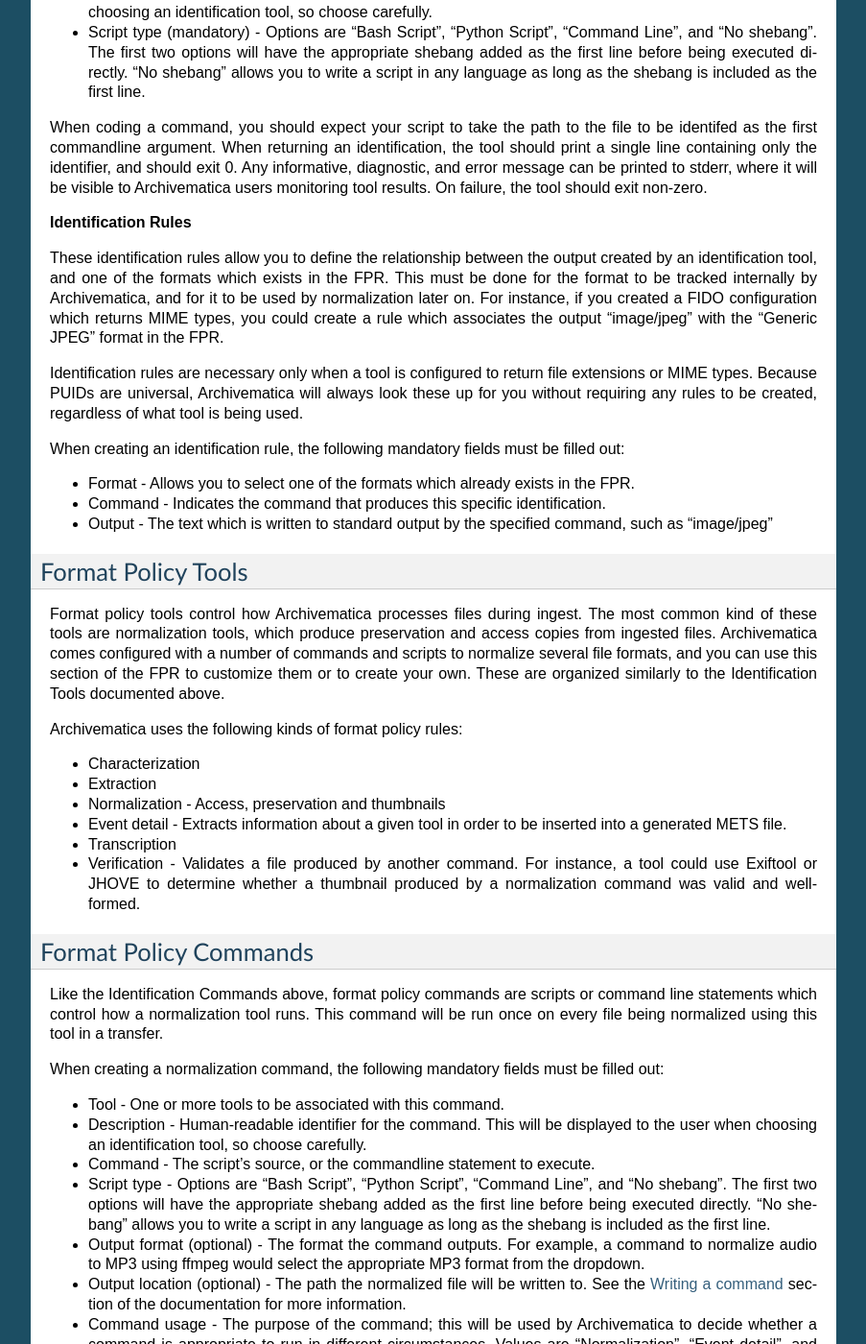
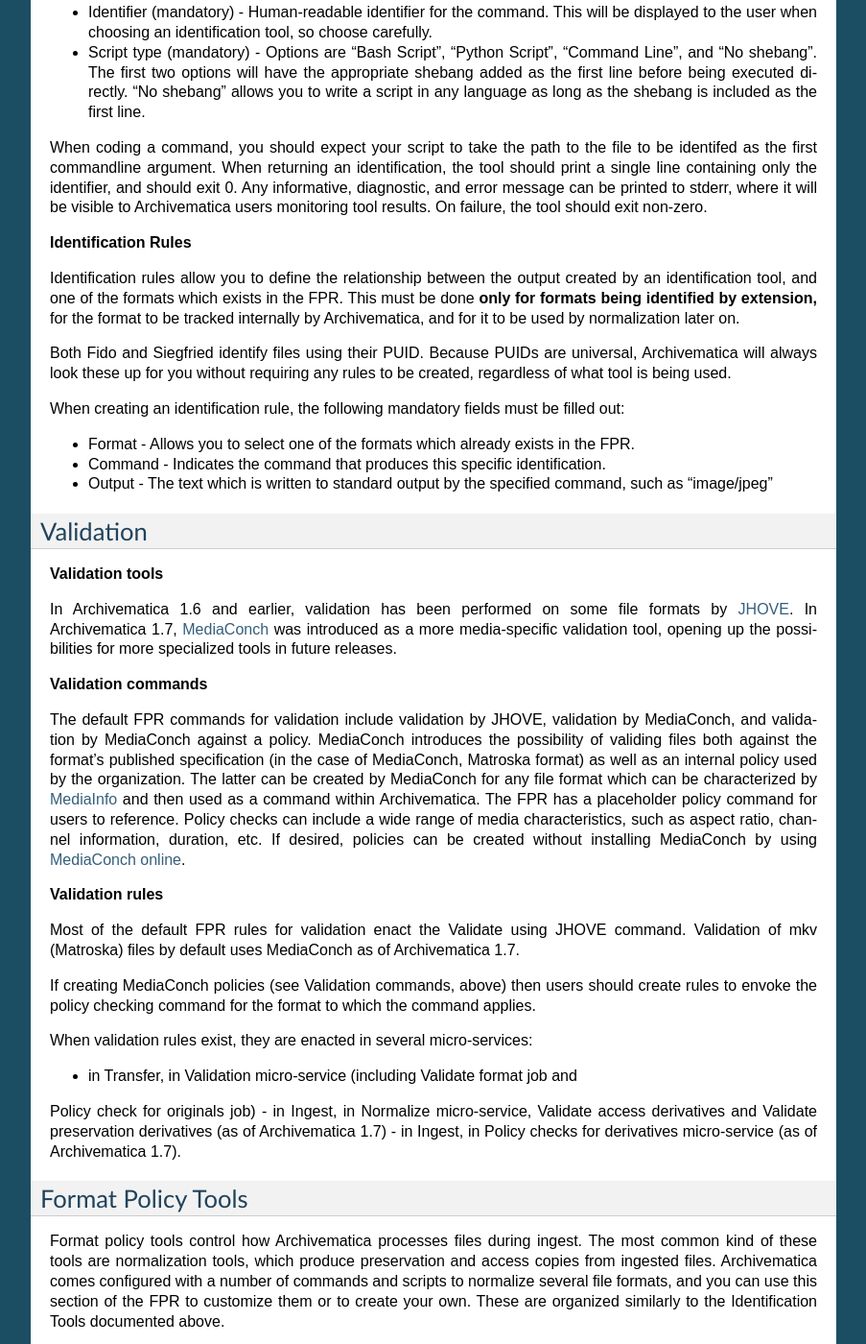
Before and after one commit to artefactual/archivematica-fpr-admin, a Sphinx documentation site: the page built from docs/index.rst, in a window 1280 px wide and 1400 px high, scrolled down 4785 px. Shown: the whole window at 96% size, without its empty margins (198-1101 px from the left). Built offline with Sphinx 7.4.7, drawn with Linux system fonts in a browser that asks for light colours; pages that are not in the unit, such as notebooks, are missing from menus; some of the changed text lies outside the part shown.

Commit message:
Added validation section and updated identification section

```diff
--- a/docs/index.rst
+++ b/docs/index.rst
@@ -17,6 +17,7 @@
 * :ref:`Extraction <extraction>`
 * :ref:`Transcription <transcription>`
 * :ref:`Identification <identification>`
+* :ref:`Validation <validation>`
 * :ref:`Format Policy tools <tools>`
 * :ref:`Format Policy commands <commands>`
 * :ref:`Format Policy rules <rules>`
@@ -322,12 +323,14 @@
 
 The identification tool properties in Archivematica control the ways in which
 Archivematica identifies files and associates them with the FPR's version
-records. The current version of the FPR server contains two tools: a script
+records. The current version of the FPR server contains three tools: a script
 based on the `Open Planets Foundation's <http://www.openplanetsfoundation.org/>`_
 `FIDO <https://github.com/openplanets/fido>`_ tool, which identifies based on
-the IDs in PRONOM, and a simple script which identifies files by their file
-extension. You can use the identification tools portion of FPR to customize
-the behaviour of the existing tools, or to write your own.
+the IDs in PRONOM, Richard Lehane's
+`Siegfried <http://www.itforarchivists.com/siegfried>`_ and a simple script
+which identifies files by their file extension. You can use the identification
+tools portion of FPR to customize the behaviour of the existing tools,
+or to write your own.
 
 **Identification Commands**
 
@@ -355,18 +358,15 @@
 
 **Identification Rules**
 
-These identification rules allow you to define the relationship between the
+Identification rules allow you to define the relationship between the
 output created by an identification tool, and one of the formats which exists
-in the FPR. This must be done for the format to be tracked internally by
-Archivematica, and for it to be used by normalization later on. For instance,
-if you created a FIDO configuration which returns MIME types, you could create
-a rule which associates the output "image/jpeg" with the "Generic JPEG" format
-in the FPR.
+in the FPR. This must be done **only for formats being identified by extension,**
+for the format to be tracked internally by Archivematica, and for it to be used
+by normalization later on.
 
-Identification rules are necessary only when a tool is configured to return
-file extensions or MIME types. Because PUIDs are universal, Archivematica will
-always look these up for you without requiring any rules to be created,
-regardless of what tool is being used.
+Both Fido and Siegfried identify files using their PUID. Because PUIDs are
+universal, Archivematica will always look these up for you without requiring
+any rules to be created, regardless of what tool is being used.
 
 When creating an identification rule, the following mandatory fields must be
 filled out:
@@ -378,6 +378,53 @@
 
 * Output - The text which is written to standard output by the specified
   command, such as "image/jpeg"
+
+.. _validation:
+
+Validation
+----------
+
+**Validation tools**
+
+In Archivematica 1.6 and earlier, validation has been performed on some file
+formats by `JHOVE <http://openpreservation.org/technology/products/jhove/>`_. In
+Archivematica 1.7, `MediaConch <https://mediaarea.net/MediaConch/>`_ was
+introduced as a more media-specific validation tool, opening up the possibilities
+for more specialized tools in future releases.
+
+**Validation commands**
+
+The default FPR commands for validation include validation by JHOVE, validation
+by MediaConch, and validation by MediaConch against a policy. MediaConch
+introduces the possibility of validing files both against the format's
+published specification (in the case of MediaConch, Matroska format) as well
+as an internal policy used by the organization. The latter can be created by
+MediaConch for any file format which can be characterized by
+`MediaInfo <https://mediaarea.net/en/MediaInfo>`_ and then used as a command
+within Archivematica. The FPR has a placeholder policy command for users to
+reference. Policy checks can include a wide range of media characteristics,
+such as aspect ratio, channel information, duration, etc. If desired,
+policies can be created without installing MediaConch by using
+`MediaConch online <https://mediaarea.net/MediaConchOnline/>`_.
+
+**Validation rules**
+
+Most of the default FPR rules for validation enact the Validate using JHOVE
+command. Validation of mkv (Matroska) files by default uses MediaConch as
+of Archivematica 1.7.
+
+If creating MediaConch policies (see Validation commands, above) then users
+should create rules to envoke the policy checking command for the format to
+which the command applies.
+
+When validation rules exist, they are enacted in several micro-services:
+
+- in Transfer, in Validation micro-service (including Validate format job and
+Policy check for originals job)
+- in Ingest, in Normalize micro-service, Validate access derivatives and
+Validate preservation derivatives (as of Archivematica 1.7)
+- in Ingest, in Policy checks for derivatives micro-service (as of Archivematica
+1.7).
 
 .. _tools:
 
@@ -400,7 +447,7 @@
 * Event detail - Extracts information about a given tool in order to be inserted
   into a generated METS file.
 * Transcription
-* Verification - Validates a file produced by another command. For instance, a
+* Validation - Validates a file produced by another command. For instance, a
   tool could use Exiftool or JHOVE to determine whether a thumbnail produced by
   a normalization command was valid and well-formed.
 
```
